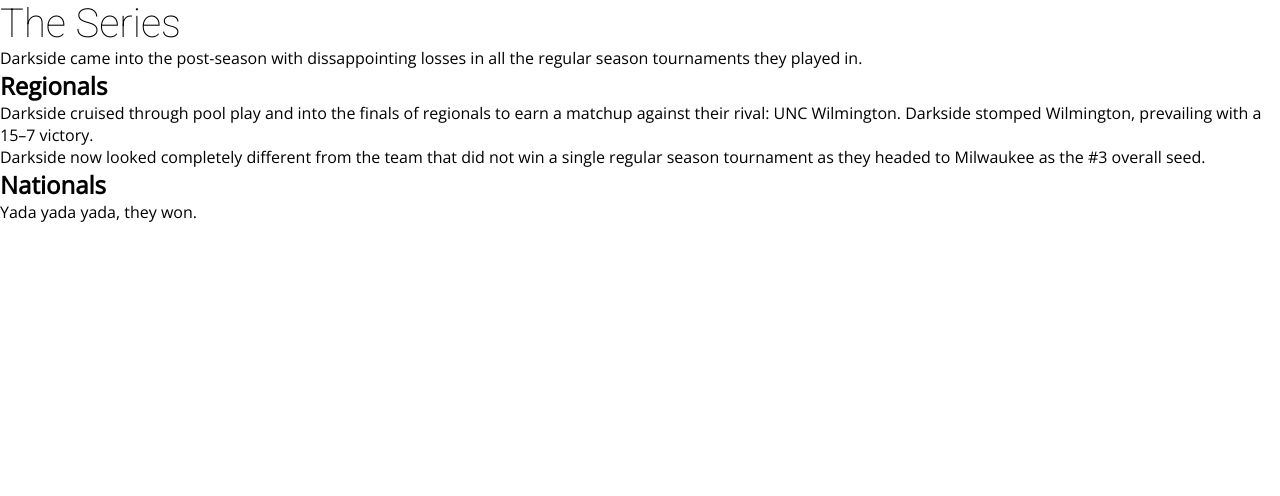
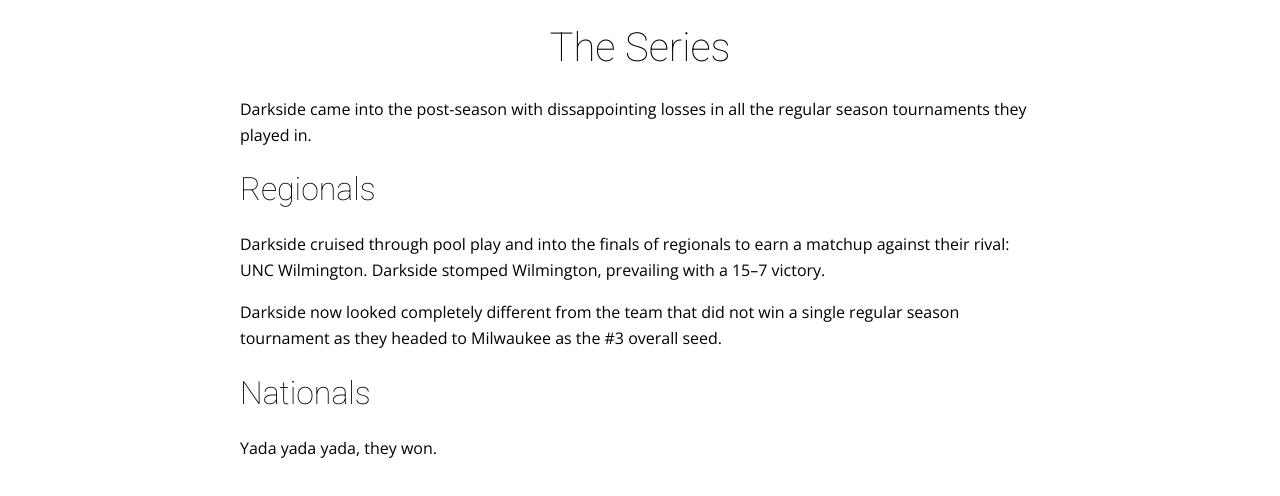
Before and after one commit to cdriehuys/comp426, a website: page a1/the-series.html in a window 1280 px wide. Drawn offline with nearby package versions, Linux system fonts and the light colour scheme.

Commit message:
Improve text formatting.

```diff
--- a/a1/a1.css
+++ b/a1/a1.css
@@ -6,10 +6,39 @@
 
 body {
   font-family: 'Open Sans', sans-serif;
+  line-height: 1.618;
+}
+
+h1,
+h2,
+h3,
+h4,
+h5,
+h6 {
+  font-family: 'Roboto', sans-serif;
+  font-weight: normal;
 }
 
 h1 {
-  font-family: 'Roboto', sans-serif;
   font-size: 2.5rem;
-  font-weight: normal;
+  margin-top: 1rem;
 }
+
+h2 {
+  font-size: 2rem;
+  margin-top: .5rem;
+}
+
+p {
+  margin: 1em 0;
+}
+
+.container {
+  margin-left: auto;
+  margin-right: auto;
+  max-width: 50rem;
+}
+
+.text-center {
+  text-align: center;
+}
--- a/a1/the-series.html
+++ b/a1/the-series.html
@@ -11,7 +11,8 @@
   </head>
 
   <body>
-    <h1>The Series</h1>
+    <main class="container">
+      <h1 class="text-center">The Series</h1>
 
       <p>
         Darkside came into the post-season with dissappointing losses in all the regular season tournaments they played in.
@@ -25,11 +26,13 @@
 
       <p>
         Darkside now looked completely different from the team that did not win a single regular season tournament as they headed to Milwaukee as the #3 overall seed.
+      </p>
 
       <h2>Nationals</h2>
 
       <p>
         Yada yada yada, they won.
       </p>
+    </main>
   </body>
 </html>
```
Also changed, not shown: a1/a1.html (+7 -5 lines), a1/regular-season.html (+3 -1 lines). Lines whose indentation alone changed are shown as unchanged.
